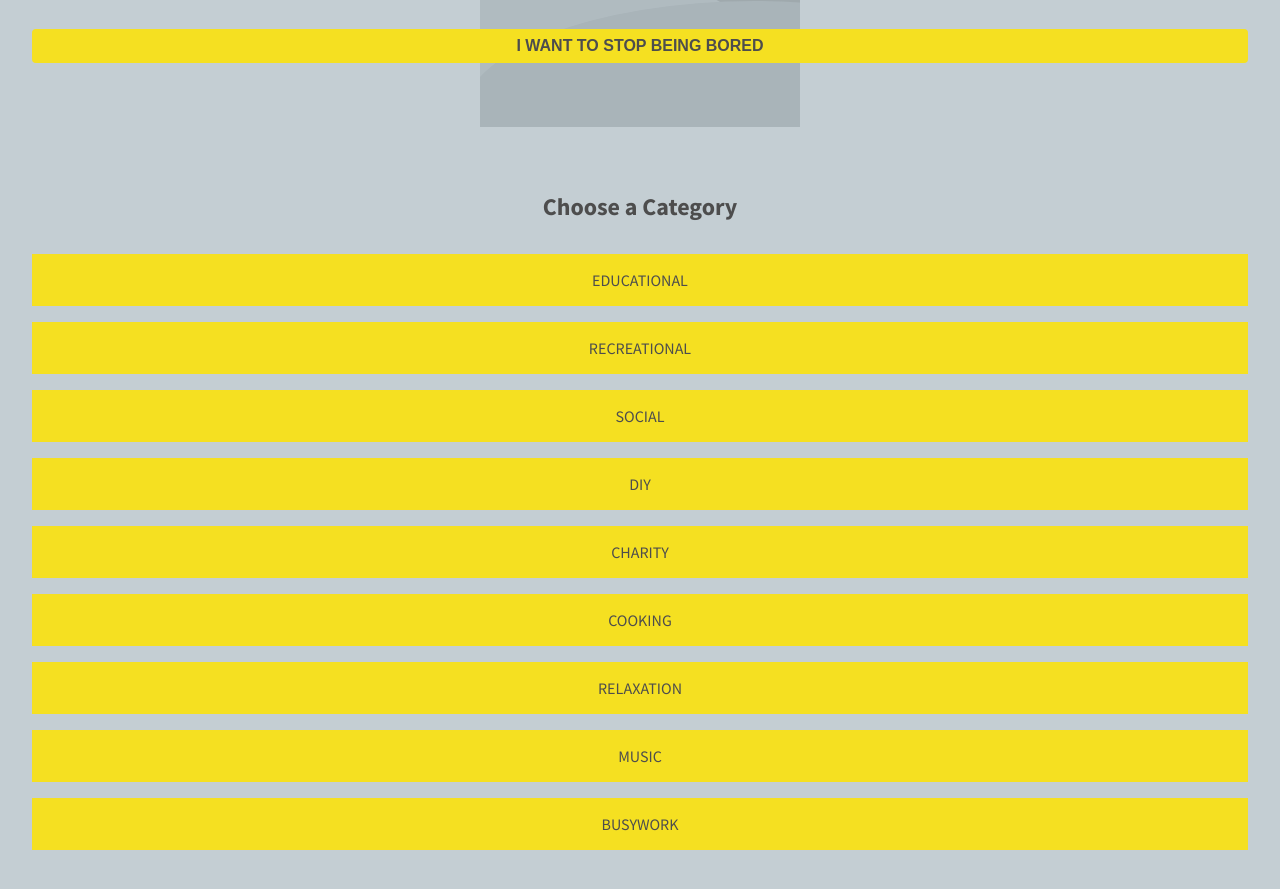
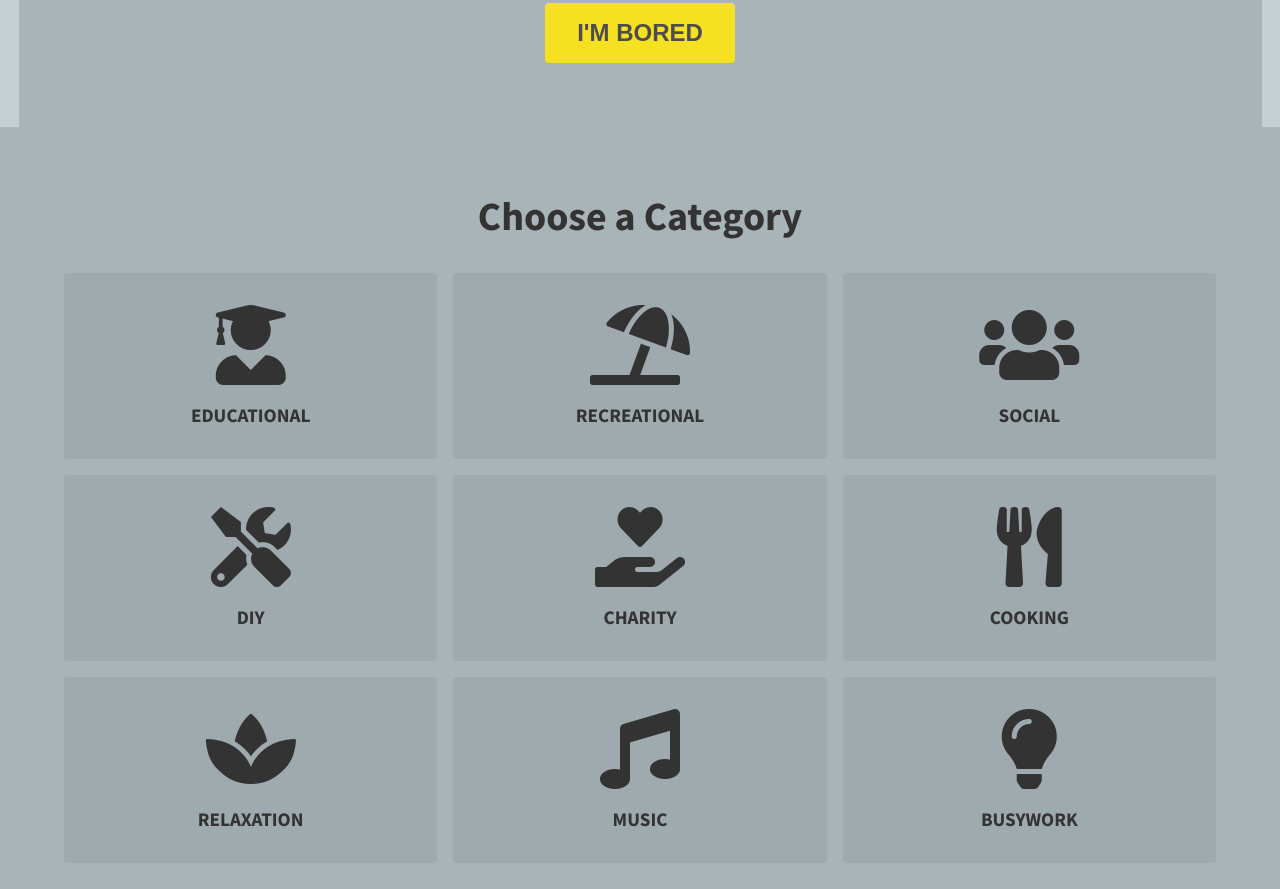
Before and after one commit to Obtez/no-more-boredom, a website: page index.html in a window 1280 px wide. Shown: the part 673-1562 px from the top of the page. Drawn offline with Linux system fonts and the light colour scheme.

Commit message:
Changed styling -> now done through classList in TS; classes are at the bottom of the css (mobile-styles.css)

```diff
--- a/index.html
+++ b/index.html
@@ -9,58 +9,71 @@
   <link rel="preconnect" href="https://fonts.gstatic.com" crossorigin>
   <link href="https://fonts.googleapis.com/css2?family=Source+Sans+Pro:wght@300;400;700&display=swap" rel="stylesheet">
 
+  <!-- Font Awesome -->
+  <link rel="stylesheet" href="https://use.fontawesome.com/releases/v5.15.4/css/all.css" integrity="sha384-DyZ88mC6Up2uqS4h/KRgHuoeGwBcD4Ng9SiP4dIRy0EXTlnuz47vAwmeGwVChigm" crossorigin="anonymous">
+
   <!-- Stylesheet / JavaScript -->
-  <link rel="stylesheet" href="index.css">
+  <link rel="stylesheet" href="mobile-styles.css">
+  <link rel="stylesheet" href="tablet-styles.css">
   <script src="index.js" defer></script>
   <title>Bored?</title>
 </head>
-<body>
-  <main>
+<body class="bored-bg">
+  <main class="bored-bg-img">
     <!-- MAIN SCREEN -->
     <section id="main-section">
       <h1>Bored?</h1>
       <h2>Maybe We Can Help</h2>
-      <button type="button" id="main-btn" class="btn-primary">I WANT TO STOP BEING BORED</button>
+      <button type="button" id="main-btn" class="btn-primary">I'M BORED</button>
     </section>
 
 
   </main>
    <!-- ACTIVITY TILES SCREEN -->
-  <section id="activity-tiles-section">
+  <section id="activity-tiles-section" class="bored-tiles-bg">
     <h1>Choose a Category</h1>
     <div id="activity-tiles-container">
-      <div class="activity-tile" data-activity="education">
+      <div class="activity-tile bored-tiles-card" data-activity="education" id="education">
+        <i class="fas fa-user-graduate activity-icon"></i>
         EDUCATIONAL
       </div>
-      <div class="activity-tile" data-activity="recreational">
+      <div class="activity-tile bored-tiles-card" data-activity="recreational">
+      <i class="fas fa-umbrella-beach activity-icon"></i>
       RECREATIONAL
       </div>
 
-       <div class="activity-tile" data-activity="social">
+       <div class="activity-tile bored-tiles-card" data-activity="social">
+        <i class="fas fa-users activity-icon"></i>
         SOCIAL
       </div>
 
-      <div class="activity-tile" data-activity="diy">
+      <div class="activity-tile bored-tiles-card" data-activity="diy">
+        <i class="fas fa-tools activity-icon"></i>
         DIY
       </div>
 
-      <div class="activity-tile" data-activity="charity">
+      <div class="activity-tile bored-tiles-card" data-activity="charity">
+        <i class="fas fa-hand-holding-heart activity-icon"></i>
         CHARITY
       </div>
 
-      <div class="activity-tile" data-activity="cooking">
+      <div class="activity-tile bored-tiles-card" data-activity="cooking">
+      <i class="fas fa-utensils activity-icon"></i>
       COOKING
       </div>
 
-       <div class="activity-tile" data-activity="relaxation">
+       <div class="activity-tile bored-tiles-card" data-activity="relaxation">
+        <i class="fas fa-spa activity-icon"></i>
         RELAXATION
       </div>
 
-      <div class="activity-tile" data-activity="music">
+      <div class="activity-tile bored-tiles-card" data-activity="music">
+        <i class="fas fa-music activity-icon"></i>
         MUSIC
       </div>
 
-      <div class="activity-tile" data-activity="busywork">
+      <div class="activity-tile bored-tiles-card" data-activity="busywork">
+        <i class="fas fa-lightbulb activity-icon"></i>
         BUSYWORK
       </div>
     </div>
--- a/index.js
+++ b/index.js
@@ -40,6 +40,7 @@ var mainSection = document.querySelector('main');
 var heading1 = document.querySelector('h1');
 var heading2 = document.querySelector('h2');
 var mainBtn = document.querySelector('#main-btn');
+var tilesSection = document.querySelector('#activity-tiles-section');
 var activityTiles = document.querySelectorAll('.activity-tile');
 var handleError = function (error) {
     console.log(error);
@@ -75,12 +76,16 @@ var fetchRandomActivity = function () { return __awaiter(_this, void 0, void 0,
     });
 }); };
 var switchStyling = function () {
-    body.style.backgroundColor = '#ADDEFA';
-    mainSection.style.backgroundImage =
-        "url('./assets/img/happy-background.svg')";
-    mainBtn.style.backgroundColor = '#';
-    mainBtn.style.color = '#2D2D2D';
-    mainBtn.innerHTML = 'TRY AGAIN';
+    body.classList.toggle('bored-bg');
+    body.classList.toggle('happy-bg');
+    mainSection.classList.toggle('bored-bg-img');
+    mainSection.classList.toggle('happy-bg-img');
+    tilesSection.classList.toggle('bored-tiles-bg');
+    tilesSection.classList.toggle('happy-tiles-bg');
+    activityTiles.forEach(function (tile) {
+        tile.classList.toggle('bored-tiles-card');
+        tile.classList.toggle('happy-tiles-card');
+    });
 };
 var runFetch = function () { return __awaiter(_this, void 0, void 0, function () {
     var activity;
@@ -137,6 +142,7 @@ var fetchSpecificActivity = function (typeOfActivity) { return __awaiter(_this,
 mainBtn.addEventListener('click', runFetch);
 activityTiles.forEach(function (tile) {
     tile.addEventListener('click', function (e) {
+        console.log(e.target.id);
         var typeOfActivity = e.target.dataset.activity;
         fetchSpecificActivity(typeOfActivity);
     });
--- a/index.css
+++ b/mobile-styles.css
@@ -6,17 +6,15 @@
 
 body {
   font-family: 'Source Sans Pro', sans-serif;
-  background-color: #c4ced3;
-  color: #4d4d4d;
+  color: #333;
 }
 
 main {
   min-height: 100vh;
-  padding: 0 2rem;
-  background-image: url('./assets/img/bored-background.svg');
+  padding: 0 5%;
   background-repeat: no-repeat;
   background-position: bottom;
-  background-size: fixed;
+  background-size: contain;
 }
 
 #main-section {
@@ -40,7 +38,8 @@ h2 {
 }
 
 button {
-  padding: 0.5rem 1rem;
+  margin: 0 auto;
+  padding: 1rem 2rem;
   border: none;
   border-radius: 4px;
   font-weight: 700;
@@ -52,9 +51,15 @@ button {
   font-size: 1rem;
 }
 
+.btn-primary:hover {
+  background-color: #fdef71;
+  transform: scale(1.02);
+  color: #4d4d4d;
+}
+
 #activity-tiles-section {
   height: 100vh;
-  padding: 4rem 2rem;
+  padding: 4rem 5%;
   display: flex;
   flex-direction: column;
 }
@@ -72,9 +77,52 @@ button {
   margin-bottom: 1rem;
   padding: 1rem 2rem;
   text-align: center;
-  background-color: #f5e021;
   cursor: pointer;
 }
 
-.activity-tile:hover {
+.activity-icon {
+  display: none;
 }
+
+/* Theme classes */
+.bored-bg {
+  background-color: #c4ced3;
+}
+
+.bored-bg-img {
+  background-image: url('./assets/img/bored-background.svg');
+}
+
+.bored-tiles-bg {
+  background-color: #a9b4b9;
+}
+
+.bored-tiles-card {
+  background-color: #9faaaf;
+}
+
+.bored-tiles-card:hover {
+  background-color: #96a1a6;
+  transform: scale(1.02);
+}
+
+.happy-bg {
+  background-color: #addefa;
+}
+
+.happy-bg-img {
+  background-image: url('./assets/img/happy-background.svg');
+}
+
+.happy-tiles-bg {
+  background-color: #72cf5b;
+}
+
+.happy-tiles-card {
+  background-color: #61b34c;
+}
+
+.happy-tiles-card:hover {
+  background-color: rgb(135, 243, 108);
+  transform: scale(1.02);
+}
--- /dev/null
+++ b/tablet-styles.css
@@ -0,0 +1,42 @@
+@media screen and (min-width: 768px) {
+  h1 {
+    font-size: 2.5rem;
+    align-self: center;
+  }
+
+  h2 {
+    font-size: 2rem;
+  }
+
+  button {
+  }
+
+  .btn-primary {
+    font-size: 1.5rem;
+  }
+
+  #activity-tiles-container {
+    display: grid;
+    grid-template-columns: repeat(3, 1fr);
+    grid-template-rows: repeat(3, 100% / 3 - 3 * 1rem);
+    gap: 1rem;
+  }
+
+  .activity-tile {
+    margin-bottom: 0;
+    padding: 2rem;
+    display: flex;
+    flex-direction: column;
+    justify-content: space-between;
+    align-items: center;
+    border-radius: 4px;
+    font-size: 1.2rem;
+    font-weight: 700;
+  }
+
+  .activity-icon {
+    display: block;
+    font-size: 5rem;
+    color: #333;
+  }
+}
```
Also changed, not shown: index.ts (+16 -8 lines), 1 other file.
